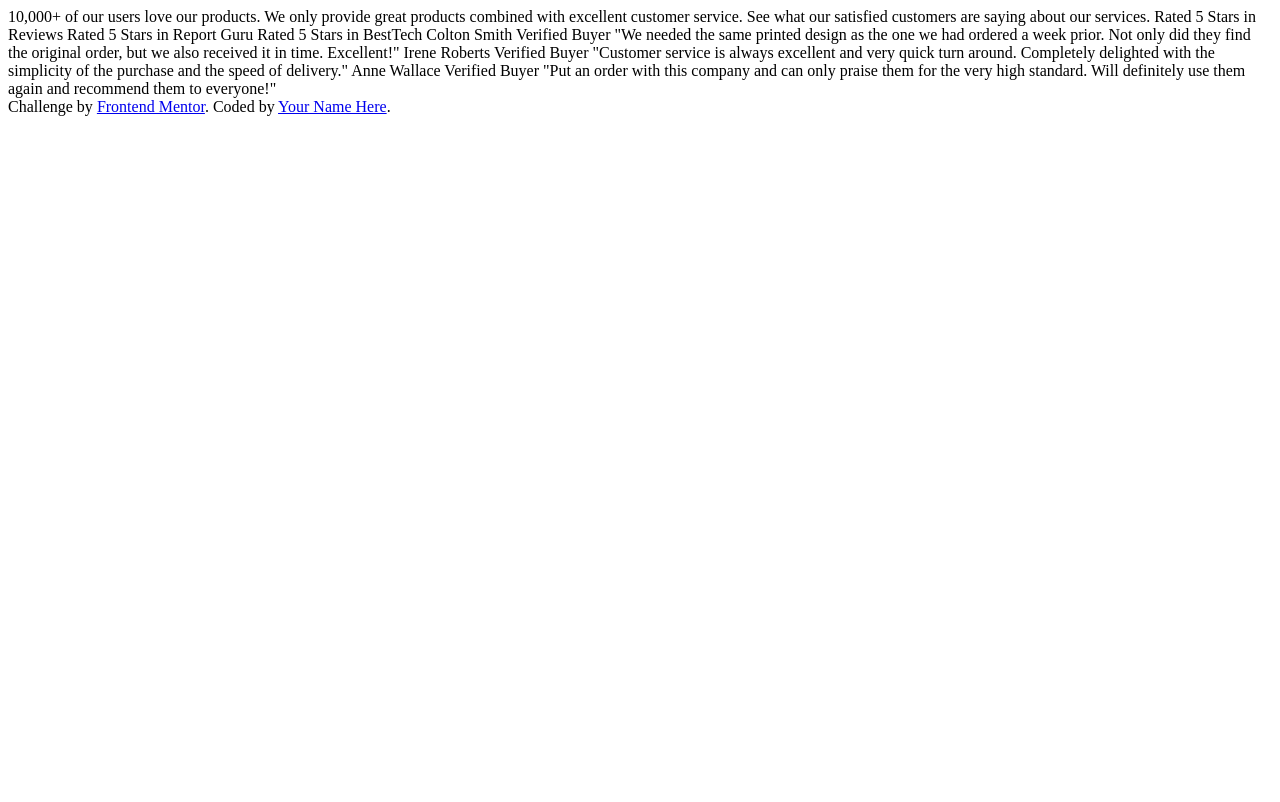
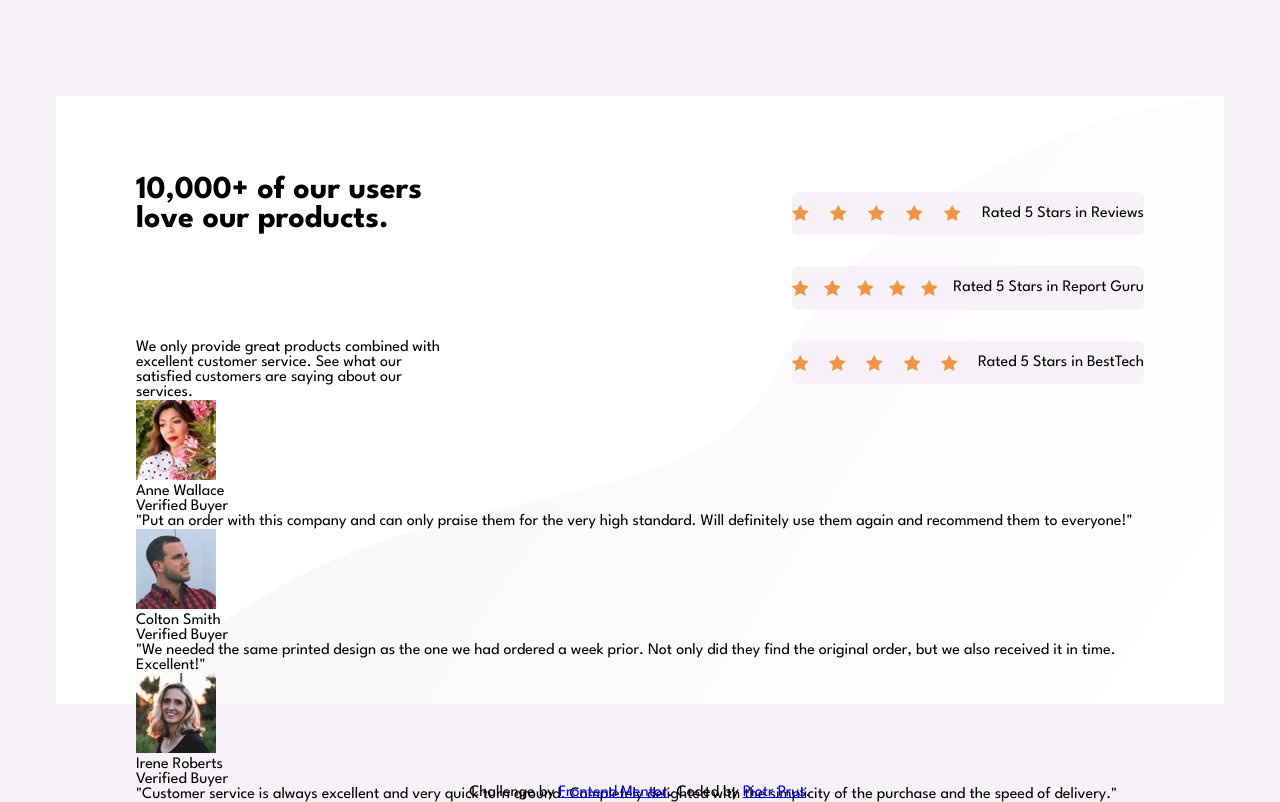
Before and after one commit to Piotrek1994/Social-proof-section, a plain HTML site: page index.html in a window 1280 px wide. Drawn offline with Linux system fonts and the light colour scheme.

Commit message:
Styling stars banner

```diff
--- a/index.html
+++ b/index.html
@@ -16,36 +16,105 @@
 </head>
 
 <body>
-  10,000+ of our users love our products.
 
-  We only provide great products combined with excellent customer service.
-  See what our satisfied customers are saying about our services.
 
-  Rated 5 Stars in Reviews
-  Rated 5 Stars in Report Guru
-  Rated 5 Stars in BestTech
+  <div class="card">
 
-  Colton Smith
-  Verified Buyer
-  "We needed the same printed design as the one we had ordered a week prior.
-  Not only did they find the original order, but we also received it in time.
-  Excellent!"
+    <div class="card-top">
 
-  Irene Roberts
-  Verified Buyer
-  "Customer service is always excellent and very quick turn around. Completely
-  delighted with the simplicity of the purchase and the speed of delivery."
+      <div class="card-top-left">
+        <h1 class="headline">10,000+ of our users love our products.</h1>
+        <div class="description">We only provide great products combined with excellent customer service.
+          See what our satisfied customers are saying about our services.</div>
+      </div>
 
-  Anne Wallace
-  Verified Buyer
-  "Put an order with this company and can only praise them for the very high
-  standard. Will definitely use them again and recommend them to everyone!"
+      <div class="card-top-right">
 
-  <div class="attribution">
-    Challenge by
-    <a href="https://www.frontendmentor.io?ref=challenge" target="_blank">Frontend Mentor</a>. Coded by <a href="#">Your
-      Name Here</a>.
+        <div class="banner banner-top">
+          <img src="./images/icon-star.svg" alt="icon star">
+          <img src="./images/icon-star.svg" alt="icon star">
+          <img src="./images/icon-star.svg" alt="icon star">
+          <img src="./images/icon-star.svg" alt="icon star">
+          <img src="./images/icon-star.svg" alt="icon star">
+
+          Rated 5 Stars in Reviews
+        </div>
+        <div class="banner banner-mid">
+          <img src="./images/icon-star.svg" alt="icon star">
+          <img src="./images/icon-star.svg" alt="icon star">
+          <img src="./images/icon-star.svg" alt="icon star">
+          <img src="./images/icon-star.svg" alt="icon star">
+          <img src="./images/icon-star.svg" alt="icon star">Rated 5 Stars in Report Guru
+        </div>
+        <div class="banner banner-bottom">
+          <img src="./images/icon-star.svg" alt="icon star">
+          <img src="./images/icon-star.svg" alt="icon star">
+          <img src="./images/icon-star.svg" alt="icon star">
+          <img src="./images/icon-star.svg" alt="icon star">
+          <img src="./images/icon-star.svg" alt="icon star">Rated 5 Stars in BestTech
+        </div>
+
+      </div>
+    </div>
+
+
+
+
+
+    <div class="card-bottom">
+      <div class="card-comment">
+        <img src="./images/image-anne.jpg" alt="photo of women">
+        <p class="name-surname">Anne Wallace</p>
+        <p class="status">Verified Buyer</p>
+        <p class="comment">"Put an order with this company and can only praise them for the very high
+          standard. Will definitely use them again and recommend them to everyone!"
+        </p>
+      </div>
+      <div class="card-comment">
+        <img src="./images/image-colton.jpg" alt="photo of man">
+        <p class="name-surname">Colton Smith</p>
+        <p class="status">Verified Buyer</p>
+        <p class="comment">"We needed the same printed design as the one we had ordered a week prior.
+          Not only did they find the original order, but we also received it in time.
+          Excellent!"</p>
+      </div>
+      <div class="card-comment">
+        <img src="./images/image-irene.jpg" alt="photo of women">
+        <p class="name-surname">Irene Roberts</p>
+        <p class="status">Verified Buyer</p>
+        <p class="comment">"Customer service is always excellent and very quick turn around. Completely
+          delighted with the simplicity of the purchase and the speed of delivery."</p>
+      </div>
+
+    </div>
   </div>
+
+
+
+
+
+
+
+
+
+
+
+
+
+
+
+
+
+
+
+
+
+
 </body>
+<footer class="attribution">
+  Challenge by
+  <a href="https://www.frontendmentor.io?ref=challenge" target="_blank">Frontend Mentor</a>. Coded by <a href="#">Piotr
+    Prus</a>.
+</footer>
 
 </html>
--- a/style.css
+++ b/style.css
@@ -0,0 +1,64 @@
+* {
+	box-sizing: border-box;
+	margin: 0;
+	padding: 0;
+}
+
+body {
+	display: flex;
+	justify-content: center;
+	align-items: center;
+	height: 100vh;
+	background-color:  hsl(300, 24%, 96%);
+	font-family: 'League Spartan', sans-serif;
+}
+
+
+.card {
+width: 73rem;
+height: 38rem;
+padding: 5rem;
+background-color: hsl(0, 0%, 100%);
+background-image: url('./images/bg-pattern-bottom-desktop.svg');
+background-size: cover
+
+}
+
+
+.card-top {
+    display: flex;
+    justify-content: space-between;
+    height: 50%;
+}
+
+.card-top-left {
+    display: flex;
+    flex-direction: column;
+    justify-content: space-between;
+    width: 20rem;
+
+}
+.card-top-right {
+    display: flex;
+    flex-direction: column;
+    justify-content: space-around;
+
+}
+.banner {
+    display: flex;
+    justify-content: space-between;
+    align-items: center;
+    width: 22rem;
+    height: 2.7rem;
+    background-color: hsl(300, 24%, 96%);
+    border-radius: 5px;
+}
+
+
+
+footer {
+	position: absolute;
+	left: 50%;
+	transform: translateX(-50%);
+	bottom: 0;
+}
```
